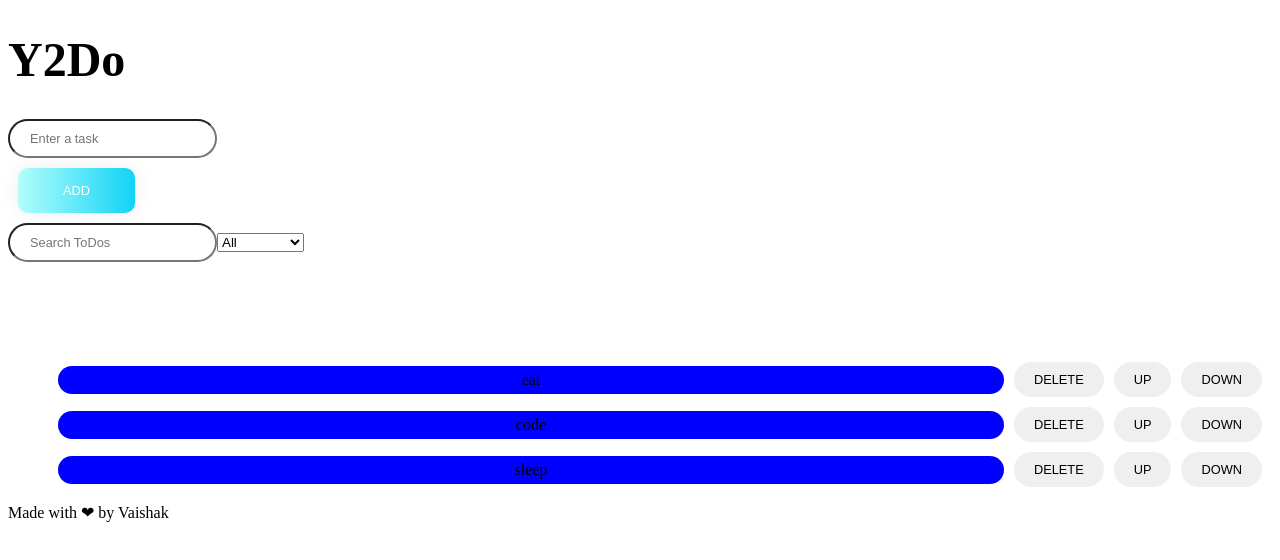
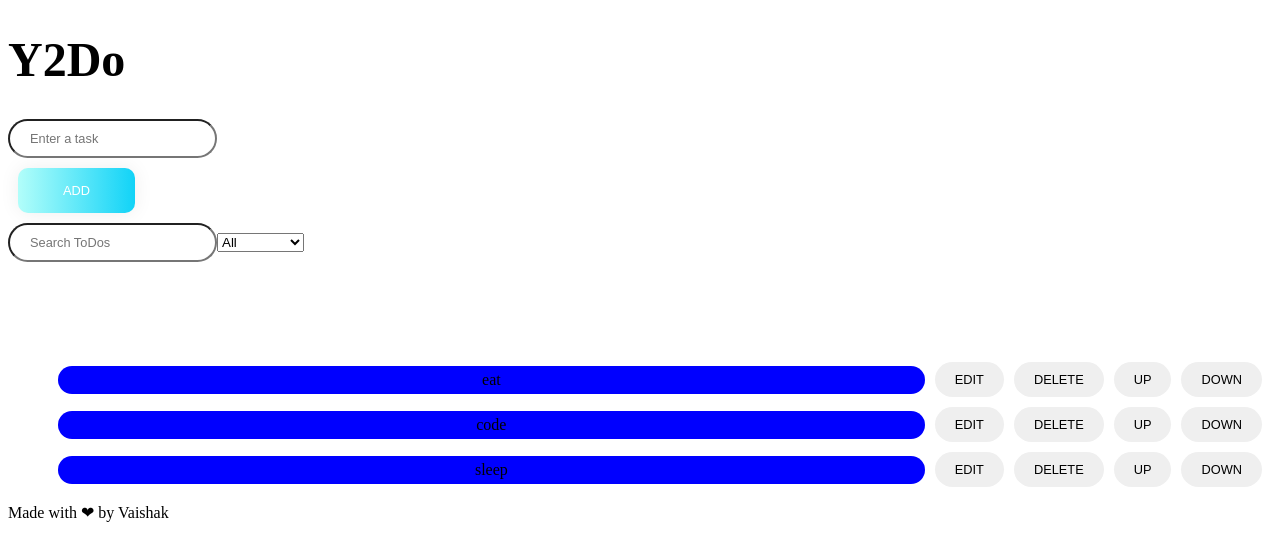
Before and after one commit to Vaishak-P/Y2Do, a React (Vite) app: page / in a window 1280 px wide. Shown: the top 560 px of the page. Built offline with nearby package versions, Linux system fonts and the light colour scheme.

Commit message:
edit feature added

```diff
--- a/src/components/ToDoList.jsx
+++ b/src/components/ToDoList.jsx
@@ -12,10 +12,9 @@ const ToDoList = () => {
     const [deletedTaskIndex,setDeletedTaskIndex] = useState("")
     const [searchQuery,setSearchQuery] = useState("");
     const [filter,setFilter] = useState("all")
+    const [editingIndex,setEditingIndex] = useState(null);
+    const [editText,setEditText] = useState('');
 
-    // const handleInputChange = (event) => {
-    //     setNewTask(event.target.value);
-    // }
     const addTask = () =>{
         if (newTask.trim()!==''){
             const newTaskObject = {
@@ -26,6 +25,18 @@ const ToDoList = () => {
             setTasks(t=>[...t,newTaskObject]);
             setNewTask('');
         }
+    }
+    const editTask =(index,text) =>{
+        setEditingIndex(index);
+        setEditText(text);
+    }
+    const saveEdit = (index)=>{
+        const updatedTasks = tasks.map((task,i)=>
+            i===index ? {...tasks,text:editText} : task
+        );
+        setTasks(updatedTasks);
+        setEditText('');
+        setEditingIndex(null);
     }
     const deleteTask = (index) =>{
         const taskToDelete = tasks[index];
@@ -40,7 +51,7 @@ const ToDoList = () => {
         },3000);
     }
     const undoDeletedTask = () =>{
-        if(deletedTask&&deletedTaskIndex!= null){
+        if(deletedTask && deletedTaskIndex!= null){
             const updatedTasks = [...tasks];
             // array.splice(startINDEX, DELETECount, ADDitem1, ADDitem2, ...)
             updatedTasks.splice(deletedTaskIndex,0,deletedTask)
@@ -112,6 +123,17 @@ const ToDoList = () => {
                 <ol>
                     {filteredTasks.map((task,index) =>
                         <li key={task.id}>
+                            {editingIndex=== index? (
+                                <>
+                                    <input
+                                        type='text'
+                                        value={editText}
+                                        onChange={(e)=> setEditText(e.target.value)}
+                                    />
+                                    <button onClick={()=> saveEdit(index)}>Save</button>
+                                </>
+                            ):(
+                                <>
                                     <span
                                         id='text'
                                         onClick={()=> toggleTaskCompletion(index)}
@@ -119,6 +141,12 @@ const ToDoList = () => {
                                     >
                                         {task.text}
                                     </span>
+                                    <button
+                                        id='editeButton'
+                                        className='listContent'
+                                        onClick={()=>editTask(index,task.text)}
+                                    >Edit
+                                    </button>
                                     <button
                                         id='deleteButton'
                                         className='listContent'
@@ -137,6 +165,8 @@ const ToDoList = () => {
                                         onClick={()=>moveTaskDown(index)}
                                     >Down
                                     </button>
+                                </>
+                            )}
                         </li>
                     )}
                 </ol>
```
Lines whose indentation alone changed are shown as unchanged.
